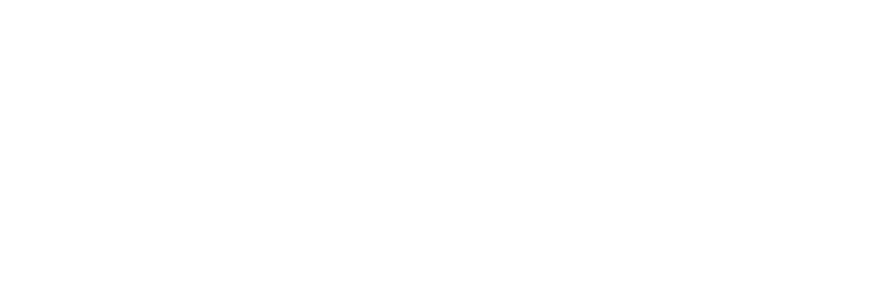
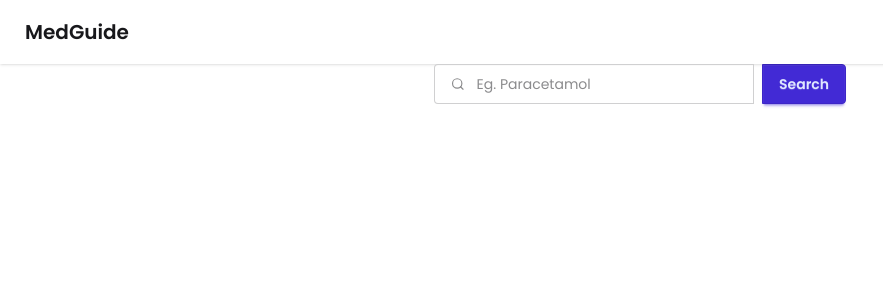
Before and after one commit to milan-sony/MedGuide, a React (Vite) app: page /search in a window 1280 px wide. Before the commit this address had no page. Shown: the top 300 px of the page, without its empty margins (0-883 px from the left). Built offline with nearby package versions, Linux system fonts and the light colour scheme.

Commit message:
style: search page created

```diff
--- /dev/null
+++ b/src/pages/SearchPage/SearchPage.css
@@ -0,0 +1,6 @@
+.main-text{
+    font-family: "Poppins", sans-serif;
+}
+.sub-text{
+    font-family: "Roboto", sans-serif;
+}
--- /dev/null
+++ b/src/pages/SearchPage/SearchPage.jsx
@@ -0,0 +1,27 @@
+import { Search } from 'lucide-react'
+import React from 'react'
+import { Link } from 'react-router'
+
+function SearchPage() {
+    return (
+        <div className='w-full h-dvh'>
+            <div className="navbar bg-base-100 shadow-sm">
+                <Link to={"/"} className="btn btn-ghost text-xl main-text">MedGuide</Link>
+            </div>
+            <div className='flex justify-center items-center'>
+                <div className="join">
+                    <div>
+                        <label className="input validator join-item">
+                            <Search className="h-[1em] opacity-50"/>
+                            <input type="text" placeholder="Eg. Paracetamol" required className='main-text' />
+                        </label>
+                        <div className="validator-hint hidden sub-text">Please enter a medicine name</div>
+                    </div>
+                    <button className="btn btn-primary join-item main-text">Search</button>
+                </div>
+            </div>
+        </div>
+    )
+}
+
+export default SearchPage
--- a/src/router/Router.jsx
+++ b/src/router/Router.jsx
@@ -1,11 +1,13 @@
 import React from 'react'
 import { Routes, Route } from "react-router";
 import IndexPage from '../pages/IndexPage/IndexPage';
+import SearchPage from '../pages/SearchPage/SearchPage';
 
 function Router() {
     return (
         <Routes>
             <Route path='/' element={<IndexPage />} />
+            <Route path='/search' element={<SearchPage />} />
         </Routes>
     )
 }
```
